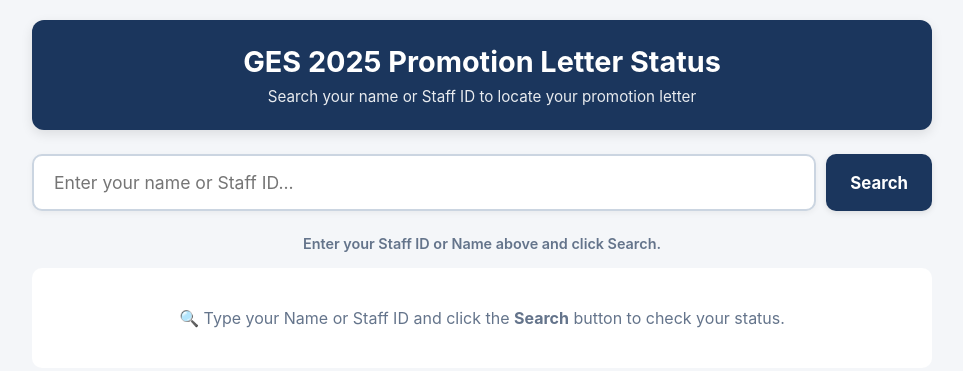
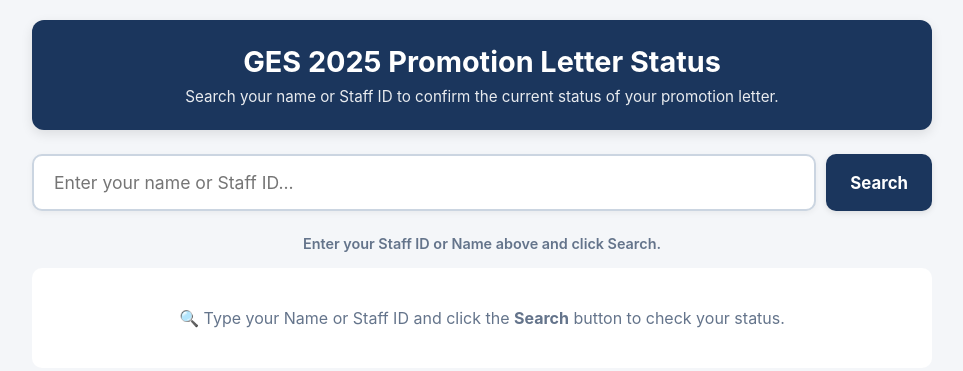
Before and after one commit to abcollins93/NEW-2025-PROMOTION-LETTERS, a plain HTML site: page index.html in a window 1280 px wide. Shown: the whole page, without its empty margins (158-1121 px from the left). Drawn offline with Linux system fonts and the light colour scheme.

Commit message:
Update index.html

```diff
--- a/index.html
+++ b/index.html
@@ -173,7 +173,7 @@
 <div class="container">
   <header>
     <h1>GES 2025 Promotion Letter Status</h1>
-    <p>Search your name or Staff ID to locate your promotion letter</p>
+    <p>Search your name or Staff ID to confirm the current status of your promotion letter.</p>
   </header>
 
   <div class="search-box">
```
